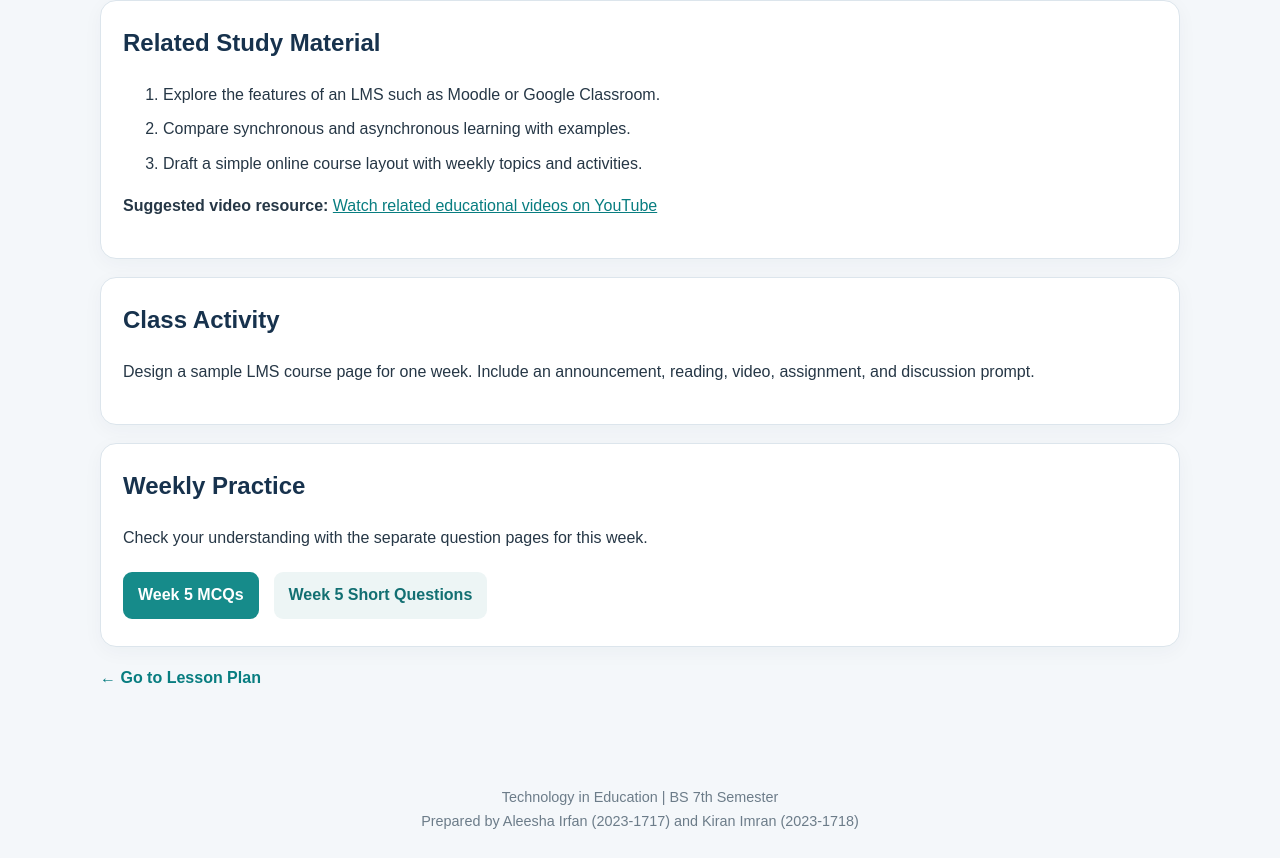
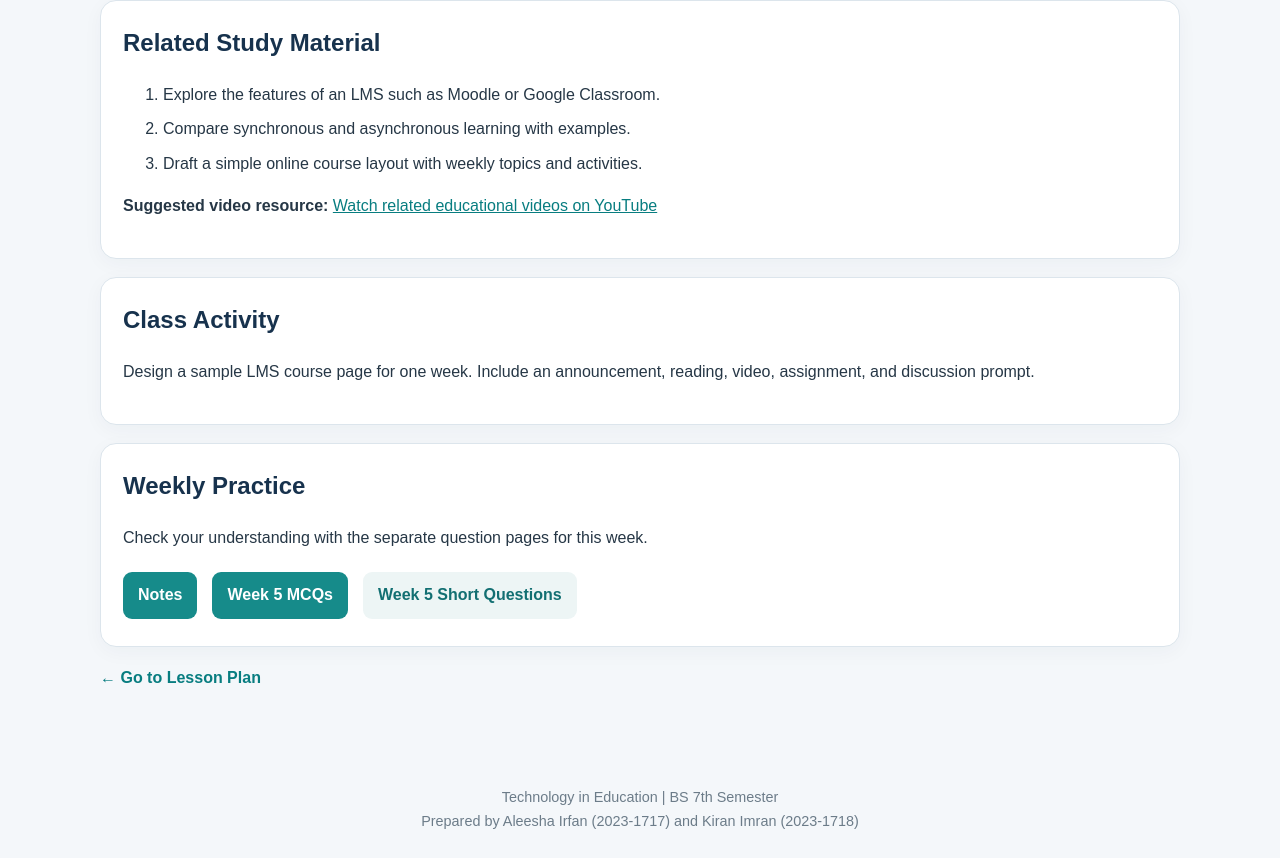
Before and after one commit to kiranimran367/educational-technology-hub, a plain HTML site: page week5.html in a window 1280 px wide. Shown: the part 2000-2858 px from the top of the page. Drawn offline with Linux system fonts and the light colour scheme.

Commit message:
Update week5.html

```diff
--- a/week5.html
+++ b/week5.html
@@ -12,5 +12,5 @@
 <p><strong>Suggested video resource:</strong> <a href="https://www.youtube.com/results?search_query=learning+management+system+LMS+education+explained" target="_blank" rel="noopener">Watch related educational videos on YouTube</a></p></section>
 <section class="card"><h2>Class Activity</h2><p>Design a sample LMS course page for one week. Include an announcement, reading, video, assignment, and discussion prompt.</p></section>
 <section class="card"><h2>Weekly Practice</h2><p>Check your understanding with the separate question pages for this week.</p>
-<div class="links"><a class="btn" href="mcq5.html">Week 5 MCQs</a><a class="btn alt" href="short5.html">Week 5 Short Questions</a></div></section>
+<div class="links"><a class="btn" href="notes5.html">Notes</a><a class="btn" href="mcq5.html">Week 5 MCQs</a><a class="btn alt" href="short5.html">Week 5 Short Questions</a></div></section>
 <a class="back" href="index.html">← Go to Lesson Plan</a></main><footer>Technology in Education | BS 7th Semester<br>Prepared by Aleesha Irfan (2023-1717) and Kiran Imran (2023-1718)</footer></body></html>
```
